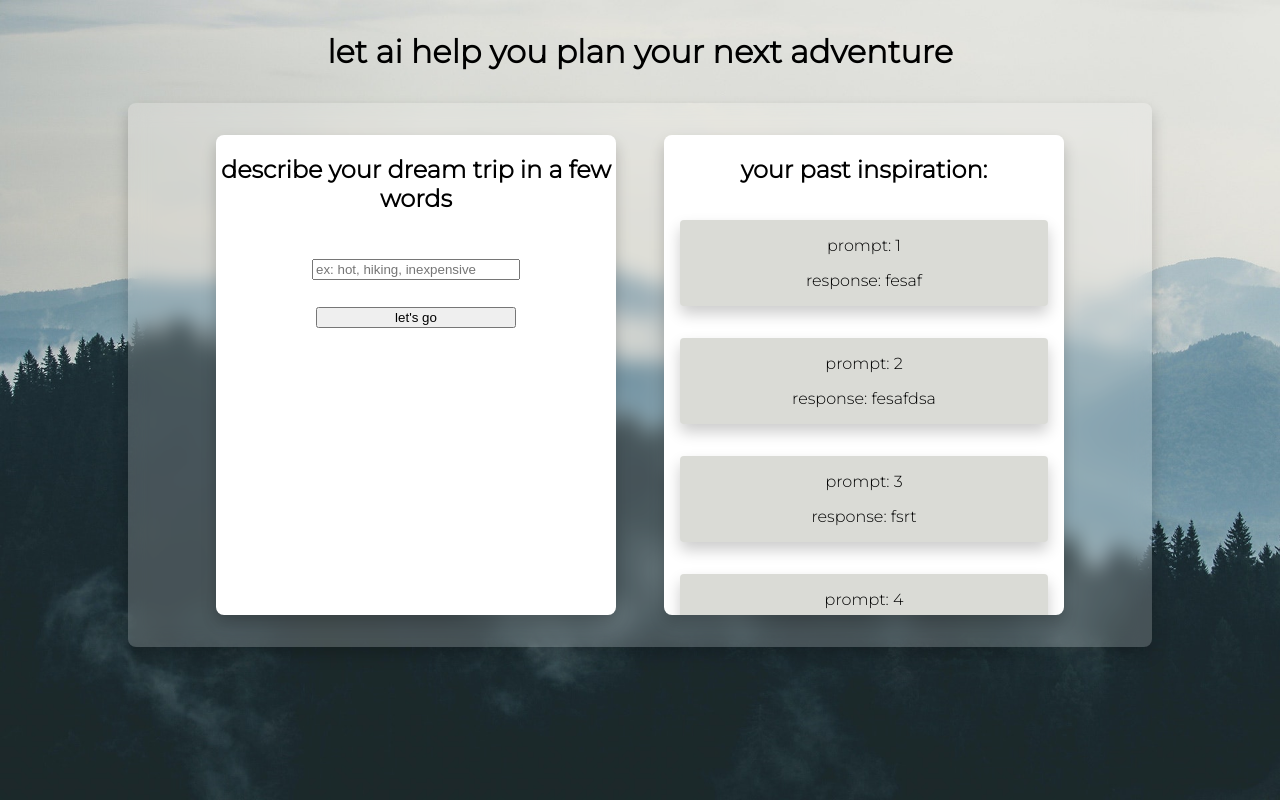
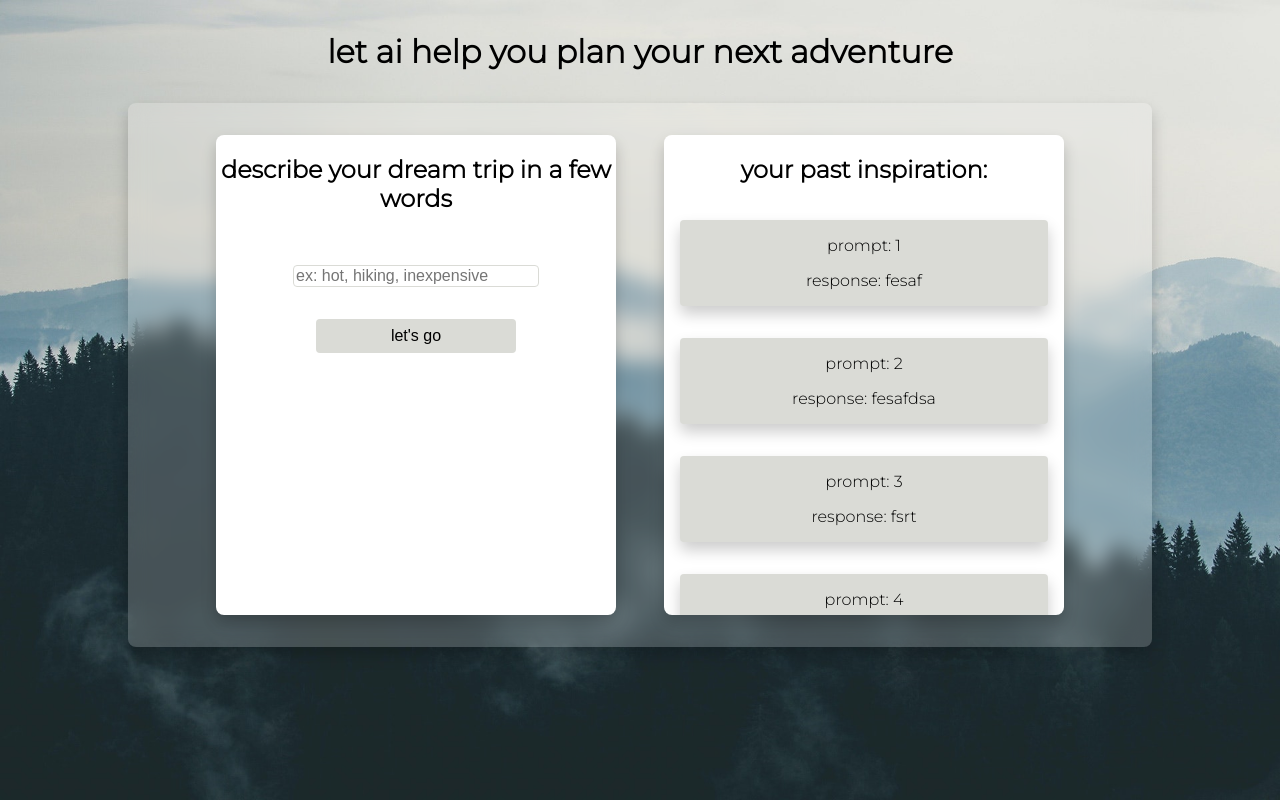
Before and after one commit to whiteheadol/shopify-completions, a React (Create React App) app: page / in a window 1280 px wide. Built offline with nearby package versions, Linux system fonts and the light colour scheme.

Commit message:
Add small form styling

```diff
--- a/src/App.js
+++ b/src/App.js
@@ -20,13 +20,17 @@ class App extends Component {
     }
   };
 
+  addIdea = (newIdea) => {
+    this.setState({ ideas: [newIdea, ...this.state.ideas]})
+  }
+
   render() {
     return (
       <div className="App">
         <h1>let ai help you plan your next adventure</h1>
         <div className="sub-components">
           <div className="form-styling">
-            <Form />
+            <Form addIdea={this.addIdea}/>
           </div>
           <IdeasContainer ideas={this.state.ideas} />
         </div>
--- a/src/components/Form.css
+++ b/src/components/Form.css
@@ -13,10 +13,19 @@
 
 .form-input {
   margin-top: 2em;
-  width: 50%;
+  width: 60%;
+  font-size: 1em;
+  border-radius: 0.25em;
+  border: 0.25px solid #dadbd6;
+  /* box-shadow: 0px 8px 15px rgba(0, 0, 0, 0.2); */
 }
 
 .submit-button {
   margin: 2em;
   width: 50%;
+  border: none;
+  background-color: #dadbd6;
+  padding: 0.5em;
+  font-size: 1em;
+  border-radius: 0.25em;
 }
```
